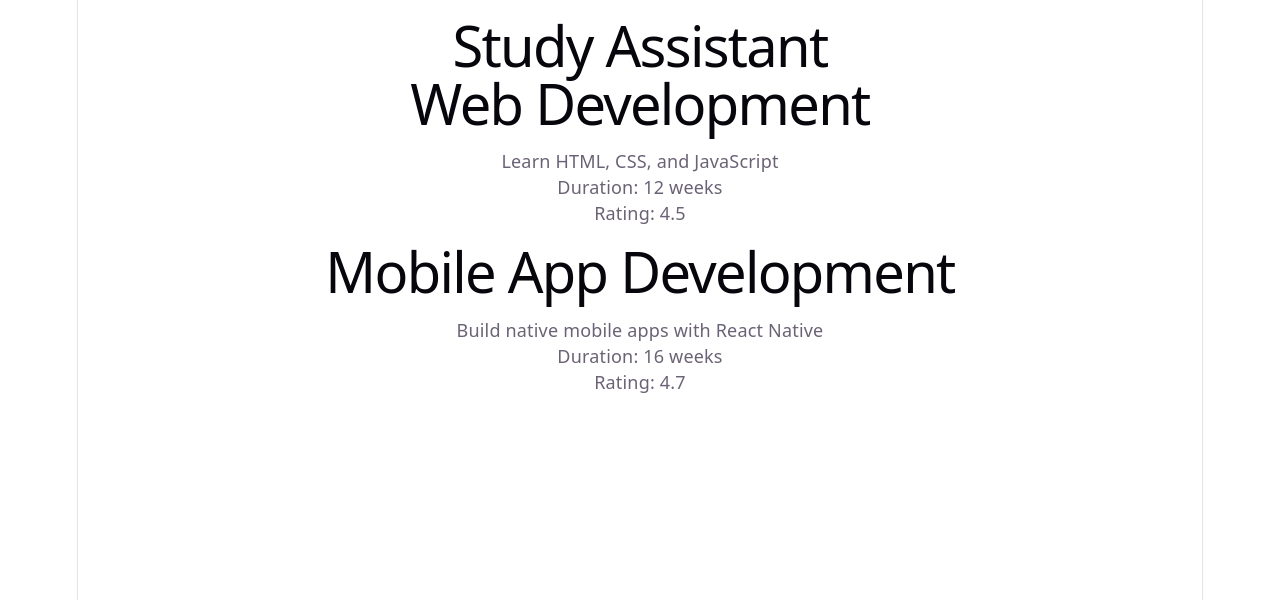
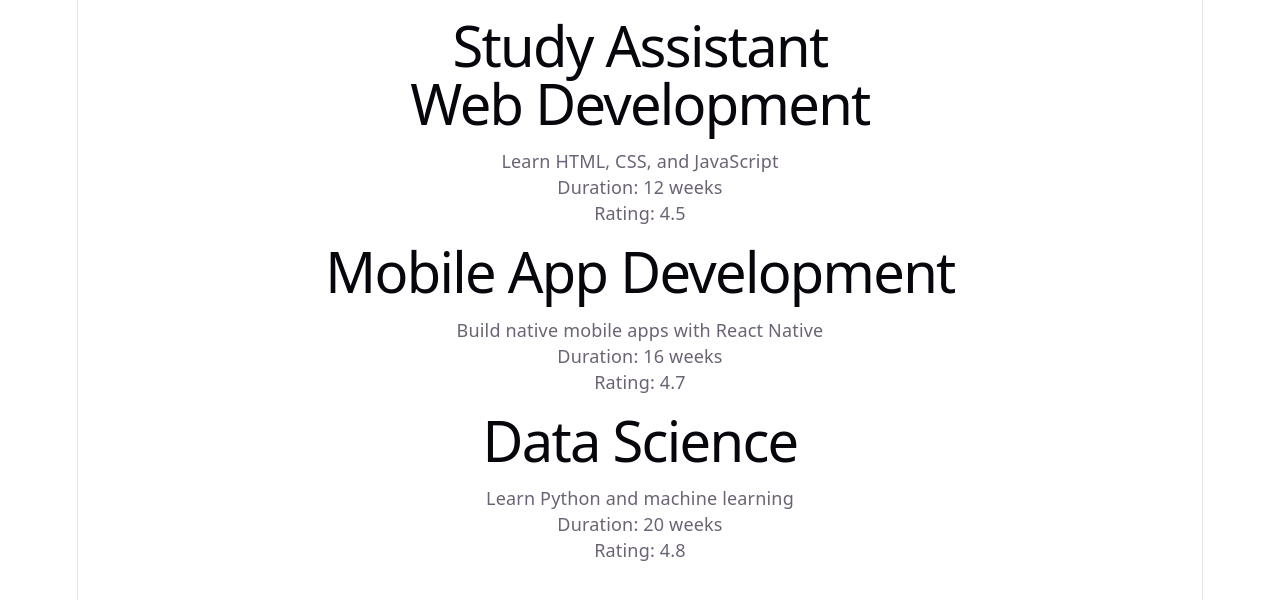
Before and after one commit to ua1891/Study-Assitant, a React app in the folder frontend/: page / in a window 1280 px wide. Shown: the top 600 px of the page. Built offline with nearby package versions, Linux system fonts and the light colour scheme; the HTML template or start-up script is replaced by a standard one.

Commit message:
working on .map instead of hardcoded and wwriting same code multiple time

```diff
--- a/frontend/src/App.jsx
+++ b/frontend/src/App.jsx
@@ -1,12 +1,38 @@
 import CourseCard from "./Components/CourseCard";
 import "./App.css";
-
+const courses = [
+  {
+    Title: "Web Development",
+    Description: "Learn HTML, CSS, and JavaScript",
+    Duration: "12 weeks",
+    Rating: "4.5"
+  },
+  {
+    Title: "Mobile App Development",
+    Description: "Build native mobile apps with React Native",
+    Duration: "16 weeks",
+    Rating: "4.7"
+  },
+  {
+    Title: "Data Science",
+    Description: "Learn Python and machine learning",
+    Duration: "20 weeks",
+    Rating: "4.8"
+  }
+];
 function App() {
+  console.log(courses);
   return (
     <div>
       <h1>Study Assistant</h1>
-      <CourseCard Title="Web Development" Description="Learn HTML, CSS, and JavaScript" Duration="12 weeks" Rating="4.5" />
-      <CourseCard Title="Mobile App Development" Description="Build native mobile apps with React Native" Duration="16 weeks" Rating="4.7" />
+      {courses.map((course) => (
+        <CourseCard
+          Title={course.Title}
+          Description={course.Description}
+          Duration={course.Duration}
+          Rating={course.Rating}
+        />
+      ))}
     </div>
   );
 }
```
